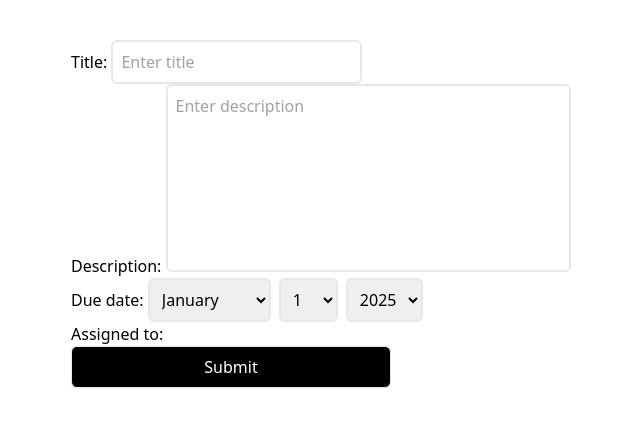
After one commit to rjmahfuztech/task-management, a Django app: page /tasks/create-task/ in a window 1280 px wide. The commit adds this page. Shown: the top 427 px of the page, without its empty margins (209-849 px from the left). Run offline with Django 5.2, Linux system fonts and the light colour scheme; data that the repository does not hold is empty.

Commit message:
django form, model-form, mixin added and showed task form to the UI

```diff
--- a/static/css/output.css
+++ b/static/css/output.css
@@ -714,8 +714,16 @@ video {
   width: 1.25rem;
 }
 
+.w-80 {
+  width: 20rem;
+}
+
 .max-w-\[1400px\] {
   max-width: 1400px;
+}
+
+.max-w-\[800px\] {
+  max-width: 800px;
 }
 
 .border-collapse {
@@ -724,6 +732,10 @@ video {
 
 .transform {
   transform: translate(var(--tw-translate-x), var(--tw-translate-y)) rotate(var(--tw-rotate)) skewX(var(--tw-skew-x)) skewY(var(--tw-skew-y)) scaleX(var(--tw-scale-x)) scaleY(var(--tw-scale-y));
+}
+
+.resize-none {
+  resize: none;
 }
 
 .grid-cols-4 {
@@ -774,6 +786,10 @@ video {
   border-radius: 0.5rem;
 }
 
+.rounded-md {
+  border-radius: 0.375rem;
+}
+
 .rounded-xl {
   border-radius: 0.75rem;
 }
@@ -798,6 +814,11 @@ video {
 .border-white {
   --tw-border-opacity: 1;
   border-color: rgb(255 255 255 / var(--tw-border-opacity, 1));
+}
+
+.bg-black {
+  --tw-bg-opacity: 1;
+  background-color: rgb(0 0 0 / var(--tw-bg-opacity, 1));
 }
 
 .bg-blue-100 {
@@ -870,13 +891,12 @@ video {
   background-color: rgb(234 179 8 / var(--tw-bg-opacity, 1));
 }
 
-.bg-lime-500 {
-  --tw-bg-opacity: 1;
-  background-color: rgb(132 204 22 / var(--tw-bg-opacity, 1));
+.p-1 {
+  padding: 0.25rem;
 }
 
-.p-1 {
-  padding: 0.25rem;
+.p-10 {
+  padding: 2.5rem;
 }
 
 .p-2 {
@@ -987,11 +1007,6 @@ video {
   color: rgb(202 138 4 / var(--tw-text-opacity, 1));
 }
 
-.text-sky-400 {
-  --tw-text-opacity: 1;
-  color: rgb(56 189 248 / var(--tw-text-opacity, 1));
-}
-
 .shadow-sm {
   --tw-shadow: 0 1px 2px 0 rgb(0 0 0 / 0.05);
   --tw-shadow-colored: 0 1px 2px 0 var(--tw-shadow-color);
--- a/task_management/urls.py
+++ b/task_management/urls.py
@@ -1,10 +1,11 @@
 from django.contrib import admin
 from django.urls import path,include
+from debug_toolbar.toolbar import debug_toolbar_urls
 
 urlpatterns = [
     path('admin/', admin.site.urls),
     path('tasks/', include('tasks.urls'))
-]
+] + debug_toolbar_urls()
 
 
 # Ctrl + Shift + p
--- /dev/null
+++ b/tasks/forms.py
@@ -0,0 +1,64 @@
+from django import forms
+from tasks.models import Task
+
+class TaskForm(forms.Form):
+    title = forms.CharField(max_length=250, label="Task Title")
+    description = forms.CharField(widget=forms.Textarea, label="Task Description")
+    due_date = forms.DateField(widget=forms.SelectDateWidget, label="Due Date")
+    assigned_to = forms.MultipleChoiceField(widget=forms.CheckboxSelectMultiple, choices=[])
+
+    def __init__(self, *args, **kwargs):
+        # print(args,kwargs)
+        employees = kwargs.pop("employees",[])
+        super().__init__(*args, **kwargs)
+        self.fields['assigned_to'].choices = [(emp.id,emp.name) for emp in employees]
+
+class StyledFormMixin:
+    """Mixin to apply style to form field"""
+    default_classes = 'border-2 p-2 rounded-md w-full'
+
+    def applyStyledWidget(self):
+        for field_name,field in self.fields.items():
+            if isinstance(field.widget, forms.TextInput):
+                field.widget.attrs.update({
+                    'class': self.default_classes,
+                    'placeholder': f'Enter {field.label.lower()}'
+                })
+            elif isinstance(field.widget, forms.Textarea):
+                field.widget.attrs.update({
+                    'class': f"{self.default_classes} resize-none",
+                    'placeholder': f'Enter {field.label.lower()}',
+                    'rows': 7
+                })
+            elif isinstance(field.widget, forms.SelectDateWidget):
+                field.widget.attrs.update({
+                    'class': 'border-2 p-2 rounded-md mr-2'
+                })
+            elif isinstance(field.widget, forms.CheckboxSelectMultiple):
+                field.widget.attrs.update({
+                    'class': 'space-y-2'
+                })
+
+
+class TaskModelForm(StyledFormMixin,forms.ModelForm):
+    class Meta:
+        model = Task
+        fields = ['title', 'description', 'due_date', 'assigned_to']
+        widgets = {
+            'due_date': forms.SelectDateWidget,
+            'assigned_to': forms.CheckboxSelectMultiple
+        }
+
+        # exclude = ['project', 'is_completed', 'created_at', 'updated_at']
+        """Manual Widget"""
+        # widgets = {
+        #     'title': forms.TextInput(attrs={'class':'border-2 p-2 rounded-md w-full'}),
+        #     'description': forms.Textarea(attrs={'class':'border-2 p-2 rounded-md w-full'}),
+        #     'due_date': forms.SelectDateWidget(attrs={'class':'border-2 p-2 rounded-md mr-2'}),
+        #     'assigned_to': forms.CheckboxSelectMultiple
+        # }
+
+    """Using Mixin Widget"""
+    def __init__(self, *args, **kwargs):
+        super().__init__(*args,**kwargs)
+        self.applyStyledWidget();
--- a/tasks/models.py
+++ b/tasks/models.py
@@ -1,30 +1,40 @@
 from django.db import models
 
-# Create your models here.
 # many to many
 class Employee(models.Model):
     name = models.CharField(max_length=150)
     email = models.EmailField(unique=True)
-    # task_set
+
+    def __str__(self):
+        return self.name
 
 class Task(models.Model):
+    PENDING = 'PENDING'
+    IN_PROGRESS = 'IN_PROGRESS'
+    COMPLETED = 'COMPLETED'
+    STATUS_CHOICES = [
+            (PENDING, 'Pending'),
+            (IN_PROGRESS, 'In Progress'),
+            (COMPLETED, 'Completed')
+        ]
     project = models.ForeignKey("Project",
         on_delete=models.CASCADE,
         default=1,
         related_name='project_task'
     )
-    # employee table
     assigned_to = models.ManyToManyField(Employee, related_name='tasks')
     title = models.CharField(max_length=250)
     description = models.TextField()
     due_date = models.DateField()
+    status = models.CharField(max_length=20, choices=STATUS_CHOICES, default=PENDING)
     is_completed = models.BooleanField(default=False)
     created_at = models.DateTimeField(auto_now_add=True)
     updated_at = models.DateTimeField(auto_now=True)
-    # taskdetails
+
+    def __str__(self):
+        return self.title
 
 
-# one to one
 class TaskDetails(models.Model):
     HIGH = 'H'
     MEDIUM = 'M'
@@ -41,13 +51,16 @@ class TaskDetails(models.Model):
     )
     assigned_to = models.CharField(max_length=100)
     priority = models.CharField(max_length=1, choices=PRIORITY_OPTIONS, default=LOW)
+    notes = models.CharField(blank=True, null=True)
 
-# Task.objects.get(id=2)
-# select * from Task where id = 2
-# ORM = Object Relational Mapper
+    def __str__(self):
+        return f"Details from Task {self.task.title}"
 
-# one to many
+
 class Project(models.Model):
     name = models.CharField(max_length=150)
+    description = models.CharField(blank=True, null=True)
     start_date = models.DateField()
-    # task
+
+    def __str__(self):
+        return self.name
--- /dev/null
+++ b/tasks/templates/task_form.html
@@ -0,0 +1,24 @@
+{% load static %}
+<!DOCTYPE html>
+<html lang="en">
+<head>
+    <meta charset="UTF-8">
+    <meta name="viewport" content="width=device-width, initial-scale=1.0">
+    <title>Task Form</title>
+    <link rel="stylesheet" href="{% static 'css/output.css' %}">
+</head>
+<body>
+    <div class="max-w-[800px] mx-auto p-10">
+        <div>
+            {% if message %}
+                <p>{{message}}</p>
+            {% endif %}
+        </div>
+        <form method="POST">
+            {% csrf_token %}
+            {{form.as_p}}
+            <button class="w-80 bg-black p-2 border rounded-md text-white" type="submit" value="Submit">Submit</button>
+        </form>
+    </div>
+</body>
+</html>
--- a/tasks/urls.py
+++ b/tasks/urls.py
@@ -1,8 +1,9 @@
 from django.urls import path
-from tasks.views import manager_dashboard,user_dashboard,test
+from tasks.views import manager_dashboard,user_dashboard,test,create_task
 
 urlpatterns = [
     path('manager-dashboard/', manager_dashboard),
     path('user-dashboard/', user_dashboard),
-    path('test/', test)
+    path('test/', test),
+    path('create-task/', create_task)
 ]
--- a/tasks/views.py
+++ b/tasks/views.py
@@ -1,5 +1,7 @@
 from django.shortcuts import render
 from django.http import HttpResponse
+from tasks.forms import TaskForm,TaskModelForm
+from tasks.models import Employee,Task
 
 def manager_dashboard(request):
     return render(request, "dashboard/manager-dashboard.html")
@@ -14,3 +16,34 @@ def test(request):
             'address': 'rajshahi'
         }
     return render(request, "test.html",context)
+
+
+def create_task(request):
+    # employees = Employee.objects.all()
+    # form = TaskForm(employees=employees) # For TaskForm
+    form = TaskModelForm() # for GET Request
+    if request.method == "POST":
+        # form = TaskForm(request.POST, employees=employees)
+        form = TaskModelForm(request.POST)
+        if form.is_valid():
+            '''For Django Model Form'''
+            form.save()
+
+            return render(request, "task_form.html", {"form": form, "message":"Task Added Successful!"})
+
+            """For Django Form"""
+            # data = form.cleaned_data
+            # title = data.get('title')
+            # description = data.get('description')
+            # due_date = data.get('due_date')
+            # assigned_to = data.get('assigned_to')
+
+            # task = Task.objects.create(title=title, description=description, due_date=due_date)
+            # for emp_id in assigned_to:
+            #     employee = Employee.objects.get(id=emp_id)
+            #     task.assigned_to.add(employee)
+
+            # return HttpResponse("Task Added Successful!")
+
+    context = {"form": form}
+    return render(request, "task_form.html",context)
```
Also changed, not shown: task_management/settings.py (+9 -1 lines), tasks/migrations/0001_initial.py, tasks/migrations/0002_taskdetails.py (deleted), tasks/migrations/0003_project_task_project.py (deleted), tasks/migrations/0004_alter_task_project.py (deleted), tasks/migrations/0005_employee_task_assigned_to.py (deleted), tasks/migrations/0006_alter_taskdetails_task.py (deleted), tasks/migrations/0007_alter_task_assigned_to.py (deleted), tasks/migrations/0008_alter_task_project.py (deleted).
